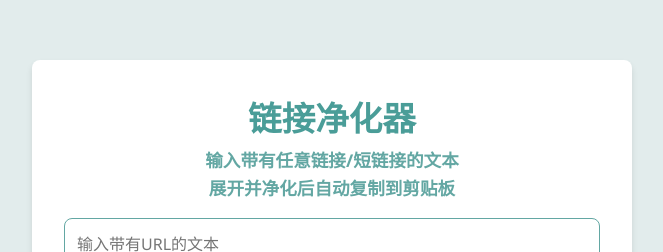
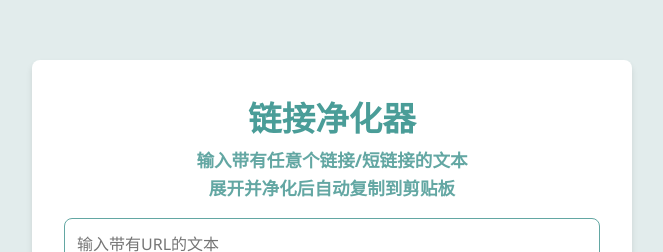
Before and after one commit to MUTED64/LinkCleaner, a plain HTML site: page index.html in a window 1280 px wide. Shown: the part 152-404 px from the top of the page, without its empty margins (308-971 px from the left). Drawn offline with Linux system fonts and the light colour scheme.

Commit message:
Update index.html

```diff
--- a/index.html
+++ b/index.html
@@ -11,7 +11,7 @@
 <body>
     <div class="container">
         <h1>链接净化器</h1>
-        <h2>输入带有任意链接/短链接的文本<br/>展开并净化后自动复制到剪贴板</h2>
+        <h2>输入带有任意个链接/短链接的文本<br/>展开并净化后自动复制到剪贴板</h2>
 
         <textarea id="inputText" rows="4" cols="50" placeholder="输入带有URL的文本"></textarea>
         <br>
```
